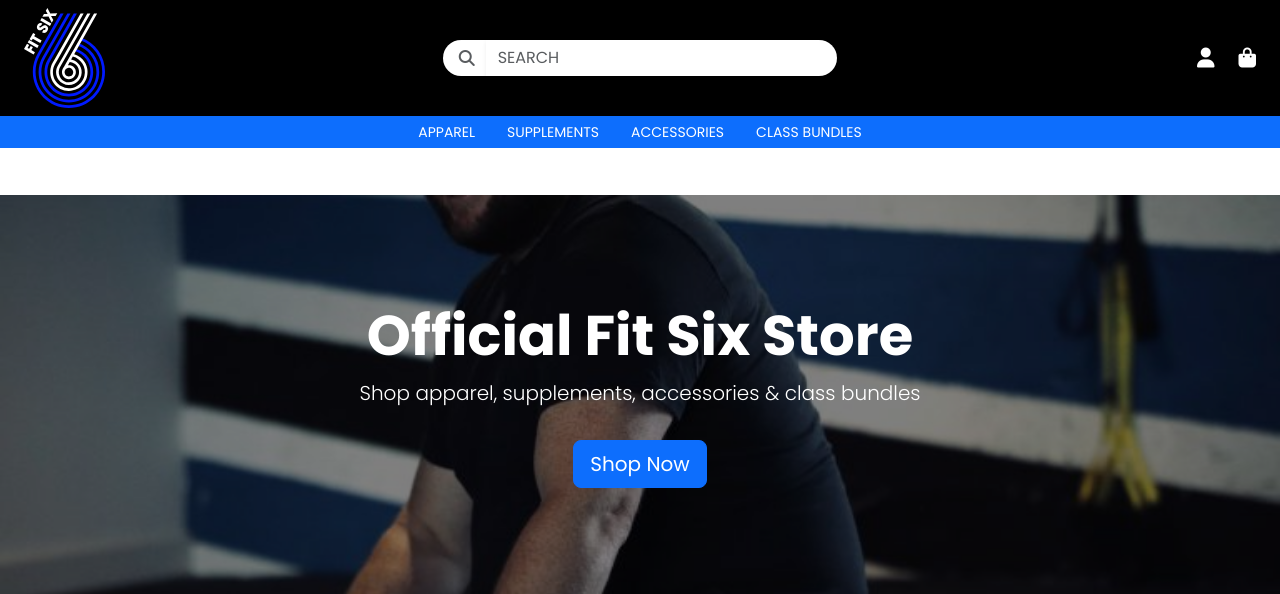
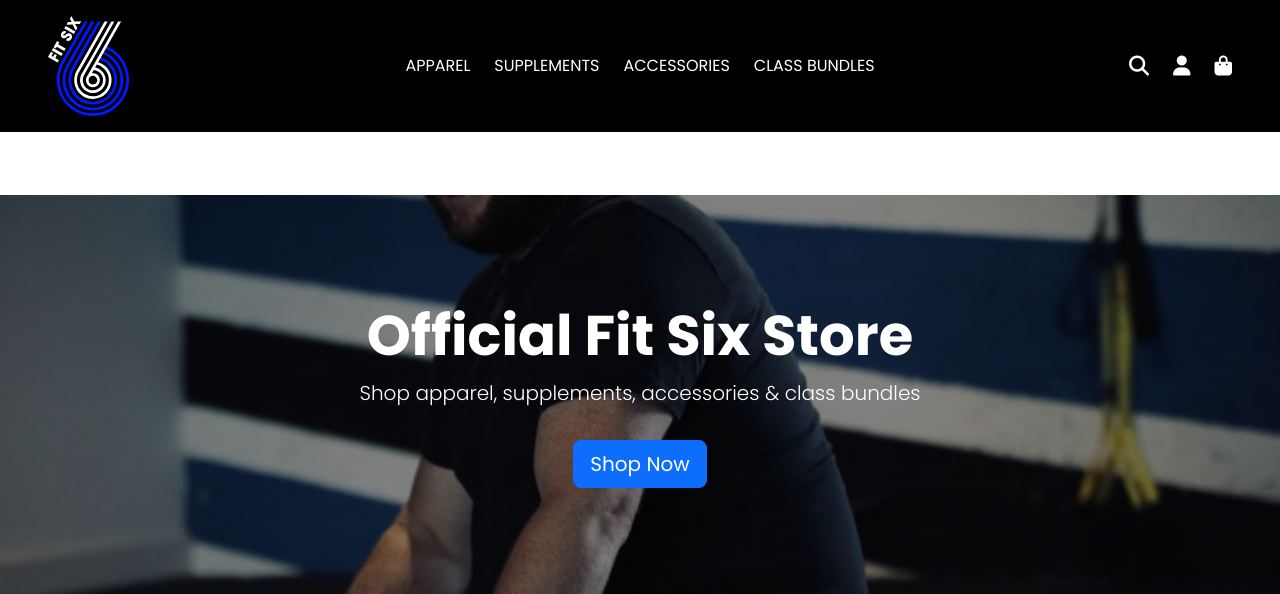
Before and after one commit to sd-powell/fit-six, a Django app: page / in a window 1280 px wide. Shown: the top 594 px of the page. Run offline with Django 5.2, Linux system fonts and the light colour scheme; some libraries are stand-ins or nearby versions.

Commit message:
refactor navbar with new search bar and move nav elements

```diff
--- a/static/css/base.css
+++ b/static/css/base.css
@@ -56,6 +56,19 @@
   position: relative;
   z-index: 2;
 }
+
+
+/* Footer */
+
+.category-nav-wrapper {
+  pointer-events: none;
+}
+
+.category-nav-wrapper ul {
+  pointer-events: auto;
+}
+
+
 
 .newsletter-signup {
   background-color: var(--base-grey);
--- a/templates/base.html
+++ b/templates/base.html
@@ -43,32 +43,39 @@
     <header class="container-fluid fixed-top p-0 m-0 bg-black">
       <nav role="navigation" aria-label="Main navigation">
         <!-- Desktop Nav Row -->
-        <div class="row px-4 py-2 d-none d-lg-flex">
+        <div class="row px-5 py-3 d-none d-lg-flex align-items-center">
+
           <!-- Left: Logo -->
-          <div class="col-lg-4 my-auto text-center text-lg-start">
+          <div class="col-lg-3 text-start">
             <a href="{% url 'home' %}" class="nav-link p-0">
               <img src="{% static 'images/fitsix-logo.svg' %}" alt="Fit Six Logo" height="100" />
             </a>
           </div>
 
-          <!-- Center: Search -->
-          <div class="col-lg-4 my-auto">
-            <form method="GET" action="{% url 'products' %}">
-              <div class="input-group">
-                <span class="input-group-text bg-white border-0 rounded-start-pill ps-3">
-                  <i class="fas fa-search text-muted"></i>
-                </span>
-                <input type="text" name="q" class="form-control rounded-end-pill border-0 shadow-sm text-uppercase"
-                      placeholder="SEARCH" aria-label="Search">
-              </div>
-            </form>
+          <!-- Center: Category Navigation (now inline, not absolute) -->
+          <div class="col-lg-6 d-flex justify-content-center align-items-center">
+            <nav aria-label="Product categories">
+              <ul class="d-flex justify-content-center align-items-center gap-4 list-unstyled mb-0">
+                <li><a href="{% url 'products' %}?category=apparel" class="text-white text-decoration-none text-uppercase fs-6">Apparel</a></li>
+                <li><a href="{% url 'products' %}?category=supplements" class="text-white text-decoration-none text-uppercase fs-6">Supplements</a></li>
+                <li><a href="{% url 'products' %}?category=accessories" class="text-white text-decoration-none text-uppercase fs-6">Accessories</a></li>
+                <li><a href="{% url 'products' %}?category=class-bundles" class="text-white text-decoration-none text-uppercase fs-6">Class Bundles</a></li>
+              </ul>
+            </nav>
           </div>
 
-          <!-- Right: Account & Bag -->
-          <div class="col-lg-4 d-flex justify-content-end align-items-center">
-            <ul class="list-inline mb-0 d-flex gap-3 align-items-center">
+          <!-- Right: Search + Account + Bag -->
+          <div class="col-lg-3 d-flex justify-content-end align-items-center">
+            <ul class="list-inline mb-0 d-flex gap-3 align-items-center" role="list">
 
-              <!-- Account Icon -->
+              <!-- Search Icon -->
+              <li class="list-inline-item">
+                <a href="#" class="nav-link text-white" id="desktop-search-toggle" aria-label="Open search">
+                  <i class="fas fa-search fa-lg"></i>
+                </a>
+              </li>
+
+              <!-- User Dropdown -->
               <li class="list-inline-item dropdown">
                 <a class="nav-link text-white" href="#" id="user-options" data-bs-toggle="dropdown" aria-expanded="false">
                   <i class="fas fa-user fa-lg"></i>
@@ -87,7 +94,7 @@
                 </ul>
               </li>
 
-              <!-- Cart Icon + Count -->
+              <!-- Shopping Bag Icon -->
               <li class="list-inline-item">
                 <a href="{% url 'view_bag' %}" class="nav-link text-white position-relative">
                   <i class="fas fa-shopping-bag fa-lg"></i>
@@ -103,51 +110,21 @@
           </div>
         </div>
 
-        <!-- Mobile Nav Row -->
-        <div class="row bg-black d-lg-none px-3 py-2">
-          <nav class="navbar navbar-expand-lg navbar-dark w-100">
-            <a class="navbar-brand" href="{% url 'home' %}">
-              <img src="{% static 'images/fitsix-logo.svg' %}" alt="Fit Six Logo" height="100" />
-            </a>
-            <div class="d-flex align-items-center">
-              <a href="#" class="text-white me-2" id="mobile-search-toggle">
-                <i class="fas fa-search"></i>
-              </a>
-              <a href="#" class="text-white me-2"> {# {% url 'view_bag' %} #}
-                <i class="fas fa-shopping-bag"></i>
-              </a>
-              <a href="{% url 'profile' %}" class="text-white me-2">
-                <i class="fas fa-user"></i>
-              </a>
-              <button class="navbar-toggler" type="button" data-bs-toggle="collapse" data-bs-target="#main-nav">
-                <span class="navbar-toggler-icon"></span>
-              </button>
-            </div>
-          </nav>
-        </div>
-
-        <!-- Category Navigation Keyline -->
-        <div class="keyline d-none d-lg-flex justify-content-center align-items-center py-1 bg-primary text-white">
-          <a href="{% url 'products' %}?category=apparel" class="text-white text-decoration-none mx-3 text-uppercase small">Apparel</a>
-          <a href="{% url 'products' %}?category=supplements" class="text-white text-decoration-none mx-3 text-uppercase small">Supplements</a>
-          <a href="{% url 'products' %}?category=accessories" class="text-white text-decoration-none mx-3 text-uppercase small">Accessories</a>
-          <a href="{% url 'products' %}?category=class-bundles" class="text-white text-decoration-none mx-3 text-uppercase small">Class Bundles</a>
+        <!-- Desktop Slide-In Search (Toggleable) -->
+        <div id="desktop-search-bar" class="container-fluid bg-light d-none position-absolute top-100 start-0 end-0 z-3 shadow py-2">
+          <div class="container">
+            <form method="GET" action="{% url 'products' %}" role="search" aria-label="Sitewide product search">
+              <div class="input-group">
+                <input type="text" name="q" class="form-control rounded-start-pill text-uppercase"
+                      placeholder="Search our site" aria-label="Search query">
+                <button type="submit" class="btn btn-dark rounded-end-pill" aria-label="Submit search">
+                  <i class="fas fa-search"></i>
+                </button>
+              </div>
+            </form>
+          </div>
         </div>
       </nav>
-
-      <!-- Mobile Search Bar -->
-      <div id="mobile-search-bar" class="container d-none py-2 bg-light">
-        <form method="GET" action="{% url 'products' %}">
-          <div class="input-group">
-            <input class="form-control border border-black rounded-0" type="text" name="q" placeholder="Search our site">
-            <div class="input-group-append">
-              <button class="btn btn-black border border-black rounded-0" type="submit">
-                <i class="fas fa-search"></i>
-              </button>
-            </div>
-          </div>
-        </form>
-      </div>
     </header>
 
     {% if messages %}
@@ -313,6 +290,27 @@
         toastList.forEach(toast => toast.show());
       });
     </script>
+
+    <script>
+      document.addEventListener('DOMContentLoaded', function () {
+        const toggle = document.getElementById('desktop-search-toggle');
+        const searchBar = document.getElementById('desktop-search-bar');
+
+        if (toggle && searchBar) {
+          toggle.addEventListener('click', function (e) {
+            e.preventDefault();
+            searchBar.classList.toggle('d-none');
+          });
+
+          // Close if clicking outside
+          document.addEventListener('click', function (e) {
+            if (!searchBar.contains(e.target) && !toggle.contains(e.target)) {
+              searchBar.classList.add('d-none');
+            }
+          });
+        }
+      });
+    </script>
     {% endblock %}
 
   </body>
```
Also changed, not shown: profiles/tests/__init__.py (added), profiles/tests/test_forms.py (added), profiles/tests/test_models.py (added), profiles/tests/test_views.py (added).
